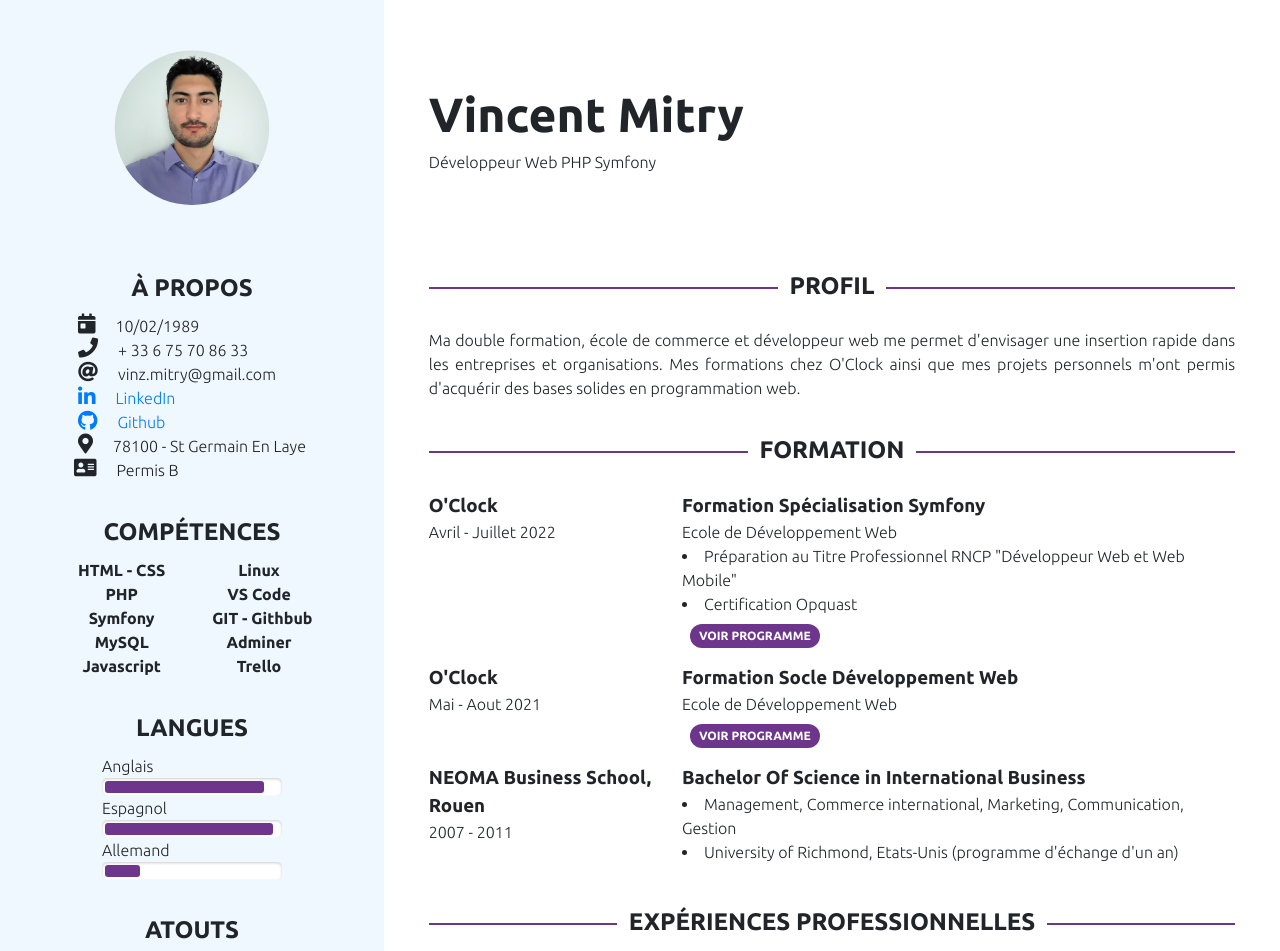
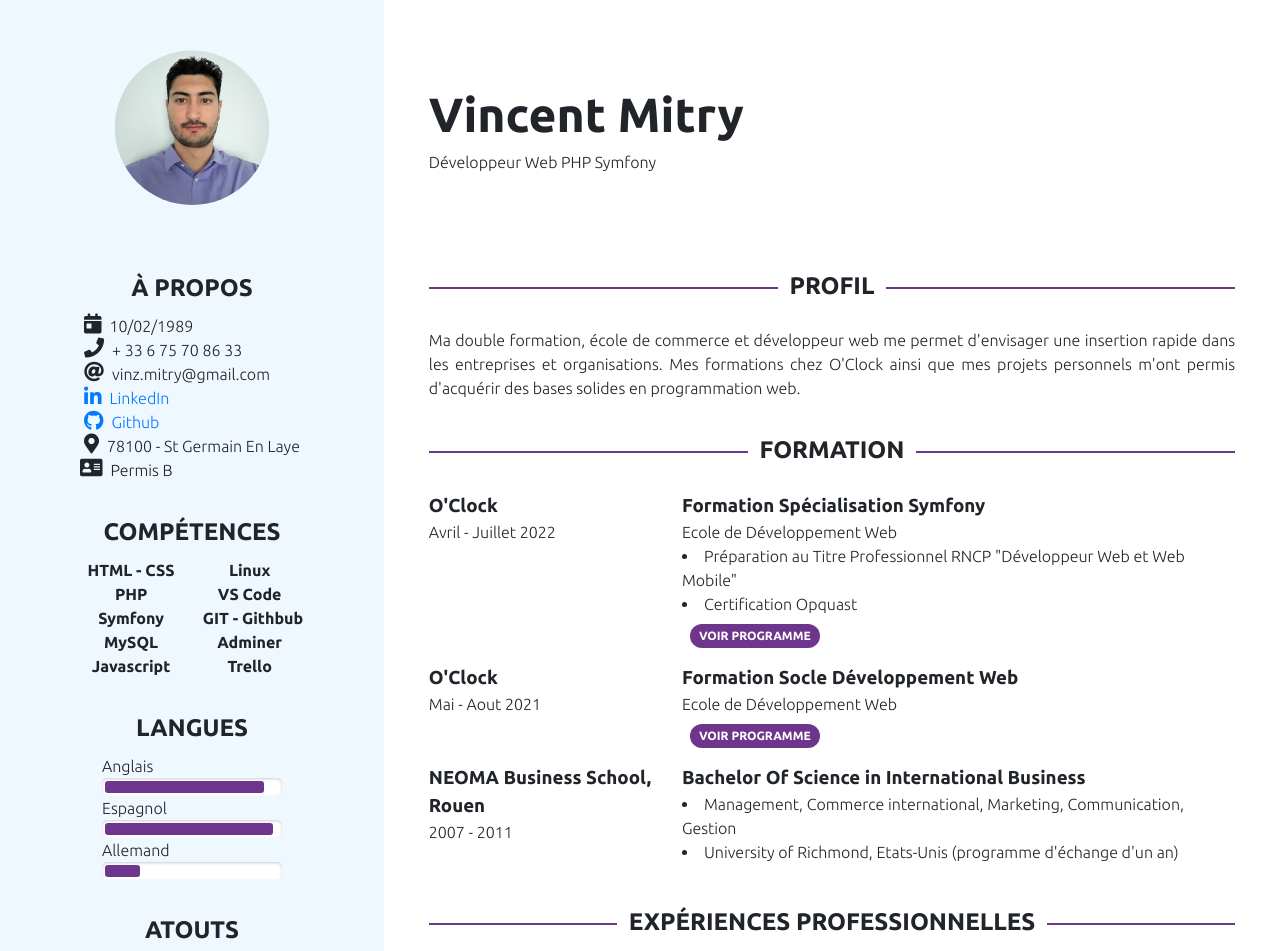
Before and after one commit to Vincent-Mitry/Vincent-Mitry.github.io, a plain HTML site: page index.html in a window 1280 px wide. Shown: the top 951 px of the page. Drawn offline with Linux system fonts and the light colour scheme.

Commit message:
fix liens à propos

```diff
--- a/css/styles.css
+++ b/css/styles.css
@@ -105,7 +105,7 @@ ul {
 }
 
 #contact i {
-    margin-right: 1.25rem;
+    margin-right: 0.5rem;
 }
 
 #license {
@@ -124,7 +124,7 @@ ul {
 #skills {
     display: flex;
     justify-content: center;
-    column-gap: 25%;
+    column-gap: 15%;
     font-weight: bold;
 }
 
--- a/index.html
+++ b/index.html
@@ -29,8 +29,8 @@
                         <li><i class="fas fa-calendar-day"></i>10/02/1989</li>
                         <li><i class="fa fa-phone"></i>+ 33 6 75 70 86 33</li>
                         <li><i class="fas fa-at"></i>vinz.mitry@gmail.com</li>
-                        <li><a href="https://www.linkedin.com/in/vincent-mitry/" target="_blank" rel="noopener"><i class="fab fa-linkedin-in"></i></a><a href="https://www.linkedin.com/in/vincent-mitry/" target="_blank" rel="noopener">LinkedIn</a></li>
-                        <li><a href="https://github.com/Vincent-Mitry" target="_blank" rel="noopener"><i class="fab fa-github"></i></a><a href="https://github.com/Vincent-Mitry" target="_blank" rel="noopener">Github</a></li>
+                        <li><a href="https://www.linkedin.com/in/vincent-mitry/" target="_blank" rel="noopener"><i class="fab fa-linkedin-in"></i>LinkedIn</a></li>
+                        <li><a href="https://github.com/Vincent-Mitry" target="_blank" rel="noopener"><i class="fab fa-github"></i>Github</a></li>
                         <li><i class="fas fa-map-marker-alt"></i>78100 - St Germain En Laye</li>
                         <li id="license"><i class="fas fa-address-card"></i>Permis B</li>
                     </ul>
```
